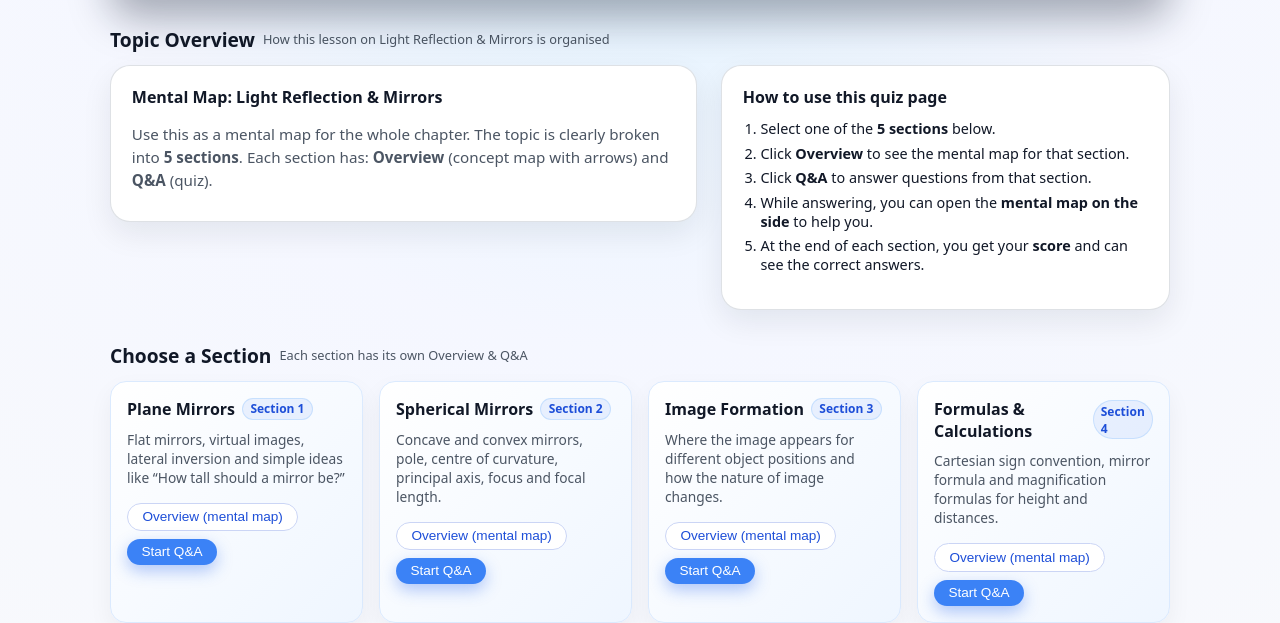
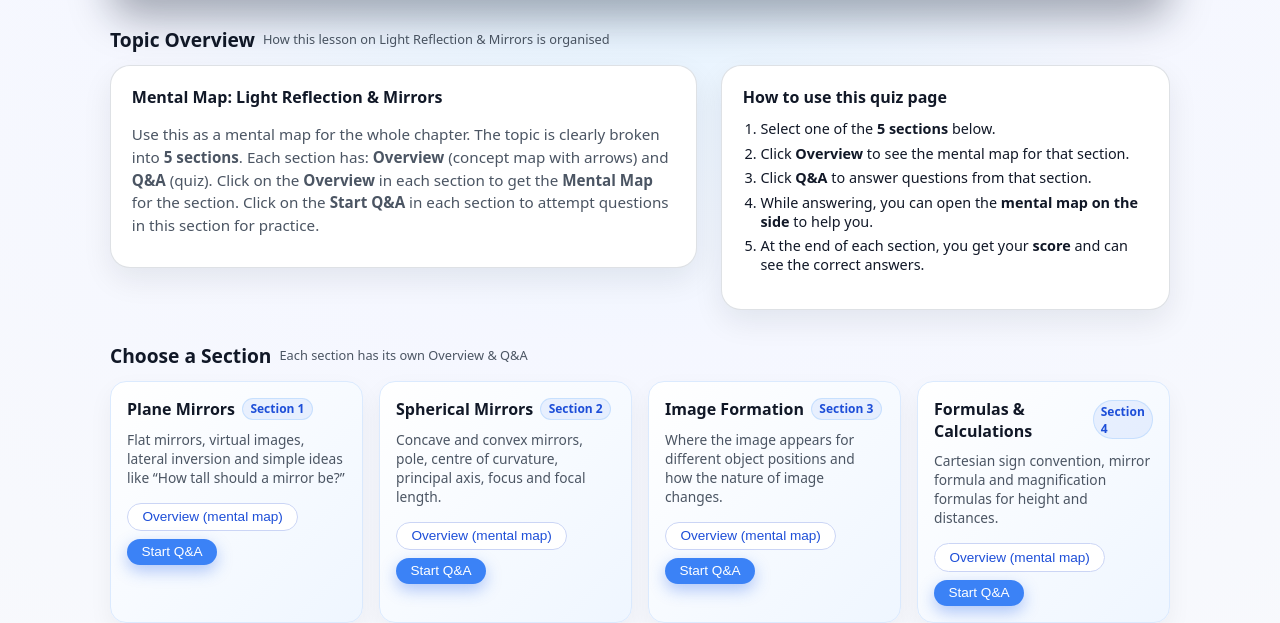
Before and after one commit to rajgopalvTFI/ReflectionOfLight, a plain HTML site: page index.html in a window 1280 px wide. Shown: the part 187-810 px from the top of the page. Drawn offline with Linux system fonts and the light colour scheme.

Commit message:
Update index.html

```diff
--- a/index.html
+++ b/index.html
@@ -748,6 +748,10 @@
             Use this as a mental map for the whole chapter. The topic is clearly broken into
             <strong>5 sections</strong>. Each section has:
             <strong>Overview</strong> (concept map with arrows) and <strong>Q&amp;A</strong> (quiz).
+
+            Click on the <strong>Overview</strong> in each section to get the <strong>Mental Map</strong> for the section.
+
+            Click on the <strong>Start Q&amp;A</strong> in each section to attempt questions in this section for practice.
           </p>
         </div>
 
```
